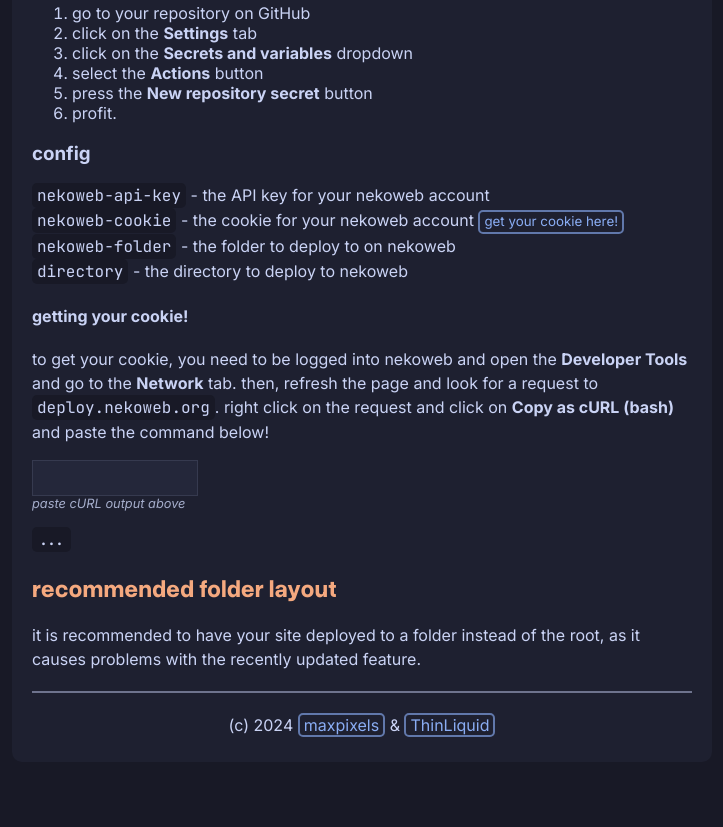
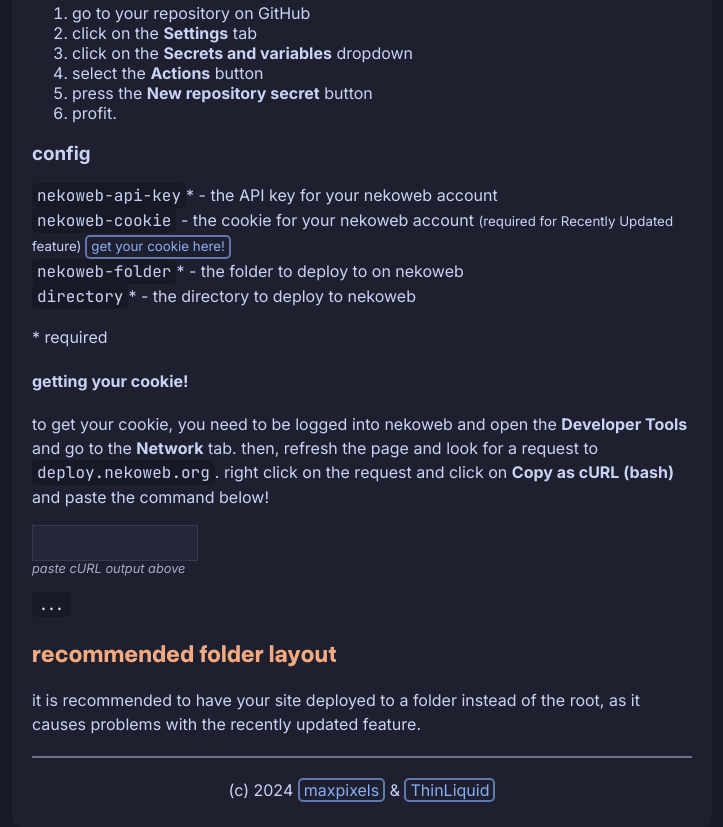
Before and after one commit to deploy2nekoweb/deploy2site, a website: page src/index.html in a window 1280 px wide. Shown: the part 989-1816 px from the top of the page, without its empty margins (278-1001 px from the left). Before the commit the page ends 1751 px from the top, so only its background shows below. Drawn offline with nearby package versions, Linux system fonts and the light colour scheme; files that its build step writes are made by us from their sources.

Commit message:
made the config clearer

```diff
--- a/src/index.html
+++ b/src/index.html
@@ -78,11 +78,12 @@
 
     <h3>config</h3>
     <p>
-      <code>nekoweb-api-key</code> - the API key for your nekoweb account<br/>
-      <code>nekoweb-cookie</code> - the cookie for your nekoweb account <small><a href="#getting-your-cookie">get your cookie here!</a></small><br/>
-      <code>nekoweb-folder</code> - the folder to deploy to on nekoweb<br/>
-      <code>directory</code> - the directory to deploy to nekoweb<br/>
+      <code>nekoweb-api-key</code>* - the API key for your nekoweb account<br/>
+      <code>nekoweb-cookie</code> - the cookie for your nekoweb account <small>(required for Recently Updated feature) <a href="#getting-your-cookie">get your cookie here!</a></small><br/>
+      <code>nekoweb-folder</code>* - the folder to deploy to on nekoweb<br/>
+      <code>directory</code>* - the directory to deploy to nekoweb<br/>
     </p>
+    <p>* required</p>
 
     <h4 id="getting-your-cookie">getting your cookie!</h4>
     <noscript>
```
